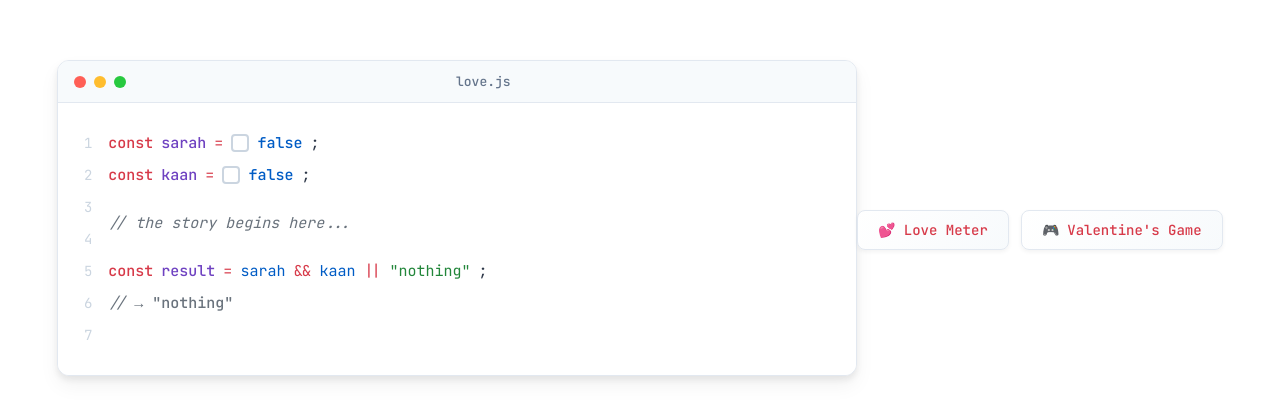
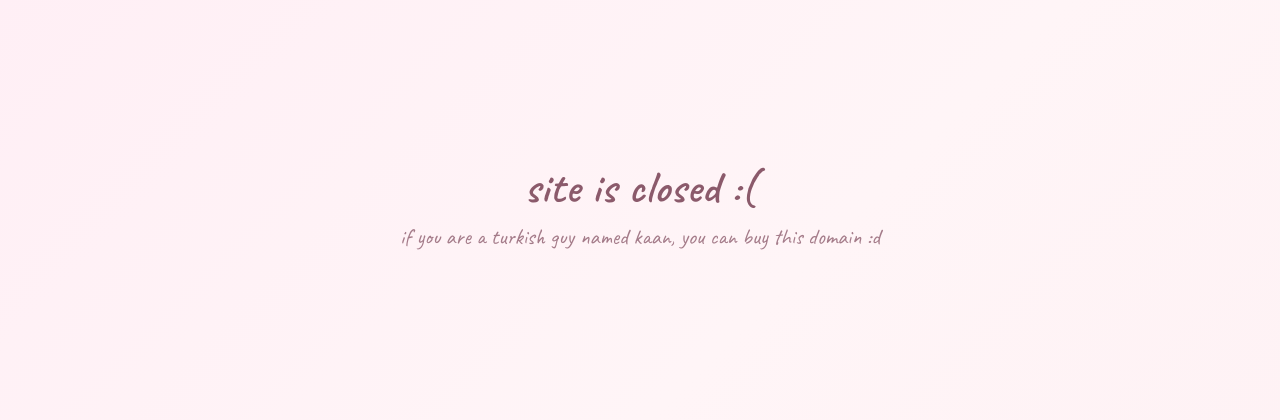
Before and after one commit to kaanmurzoglu/sarahandkaan, a plain HTML site: page index.html in a window 1280 px wide. Shown: the part 182-602 px from the top of the page. Drawn offline with Linux system fonts and the light colour scheme.

Commit message:
chore: site is closed with my future :D .

```diff
--- a/index.html
+++ b/index.html
@@ -1,101 +1,69 @@
 <!DOCTYPE html>
-<html lang="tr">
+<html lang="en">
 <head>
     <meta charset="UTF-8">
     <meta name="viewport" content="width=device-width, initial-scale=1.0">
-    <title>sarah && kaan</title>
+    <title>closed</title>
     <link rel="preconnect" href="https://fonts.googleapis.com">
     <link rel="preconnect" href="https://fonts.gstatic.com" crossorigin>
-    <link href="https://fonts.googleapis.com/css2?family=JetBrains+Mono:wght@400;500;600&display=swap" rel="stylesheet">
-    <link rel="stylesheet" href="style.css">
+    <link href="https://fonts.googleapis.com/css2?family=Caveat:wght@400;500;600;700&display=swap" rel="stylesheet">
+    <style>
+        * {
+            margin: 0;
+            padding: 0;
+            box-sizing: border-box;
+        }
+        html, body {
+            height: 100%;
+        }
+        body {
+            display: flex;
+            align-items: center;
+            justify-content: center;
+            background: linear-gradient(135deg, #ffeef5 0%, #fff5f7 60%, #fef1f4 100%);
+            font-family: 'Caveat', cursive;
+            color: #8b5a6b;
+            padding: 2rem;
+            text-align: center;
+        }
+        .closed {
+            max-width: 520px;
+            animation: fadeIn 1.2s ease;
+        }
+        .title {
+            font-size: 2.8rem;
+            font-weight: 600;
+            letter-spacing: 0.5px;
+            margin-bottom: 0.4rem;
+        }
+        .subtitle {
+            font-size: 1.4rem;
+            font-weight: 400;
+            opacity: 0.78;
+            line-height: 1.4;
+        }
+        .heart {
+            font-size: 1.6rem;
+            margin-top: 1.2rem;
+            opacity: 0.55;
+            display: inline-block;
+            animation: pulse 2.4s ease-in-out infinite;
+        }
+        @keyframes fadeIn {
+            from { opacity: 0; transform: translateY(8px); }
+            to   { opacity: 1; transform: translateY(0); }
+        }
+        @keyframes pulse {
+            0%, 100% { transform: scale(1);   opacity: 0.55; }
+            50%      { transform: scale(1.1); opacity: 0.85; }
+        }
+    </style>
 </head>
 <body>
-    <div class="container">
-        <div class="code-editor">
-            <div class="editor-header">
-                <div class="dots">
-                    <span class="dot red"></span>
-                    <span class="dot yellow"></span>
-                    <span class="dot green"></span>
-                </div>
-                <div class="filename">love.js</div>
-                <div></div>
-            </div>
-
-            <div class="code-content">
-                <div class="line-numbers">
-                    <span>1</span>
-                    <span>2</span>
-                    <span>3</span>
-                    <span>4</span>
-                    <span>5</span>
-                    <span>6</span>
-                    <span>7</span>
-                </div>
-
-                <div class="code">
-                    <div class="code-line">
-                        <span class="keyword">const</span>
-                        <span class="variable">sarah</span>
-                        <span class="operator">=</span>
-                        <label class="checkbox-wrapper">
-                            <input type="checkbox" id="sarah-toggle">
-                            <span class="checkmark"></span>
-                            <span class="boolean" data-checked="false">false</span>
-                        </label>
-                        <span class="punctuation">;</span>
-                    </div>
-
-                    <div class="code-line">
-                        <span class="keyword">const</span>
-                        <span class="variable">kaan</span>
-                        <span class="operator">=</span>
-                        <label class="checkbox-wrapper">
-                            <input type="checkbox" id="kaan-toggle">
-                            <span class="checkmark"></span>
-                            <span class="boolean" data-checked="false">false</span>
-                        </label>
-                        <span class="punctuation">;</span>
-                    </div>
-
-                    <div class="code-line empty"></div>
-
-                    <div class="code-line">
-                        <span class="comment">// the story begins here...</span>
-                    </div>
-
-                    <div class="code-line empty"></div>
-
-                    <div class="code-line">
-                        <span class="keyword">const</span>
-                        <span class="variable">result</span>
-                        <span class="operator">=</span>
-                        <span class="variable-use">sarah</span>
-                        <span class="operator">&&</span>
-                        <span class="variable-use">kaan</span>
-                        <span class="operator">||</span>
-                        <span class="string">"nothing"</span>
-                        <span class="punctuation">;</span>
-                    </div>
-
-                    <div class="code-line">
-                        <span class="comment">// </span>
-                        <span class="output" id="output">→ "nothing"</span>
-                    </div>
-                </div>
-            </div>
-        </div>
+    <div class="closed">
+        <p class="title">site is closed :(</p>
+        <p class="subtitle">if you are a turkish guy named kaan, you can buy this domain :d</p>
+        <div class="heart"></div>
     </div>
-
-    <div class="nav-links">
-        <a href="lovemeter.html" class="lovemeter-link">
-            <span>💕</span> Love Meter
-        </a>
-        <a href="game.html" class="lovemeter-link">
-            <span>🎮</span> Valentine's Game
-        </a>
-    </div>
-
-    <script src="script.js"></script>
 </body>
 </html>
```
Also changed, not shown: home.html (added, +101 -0 lines).
